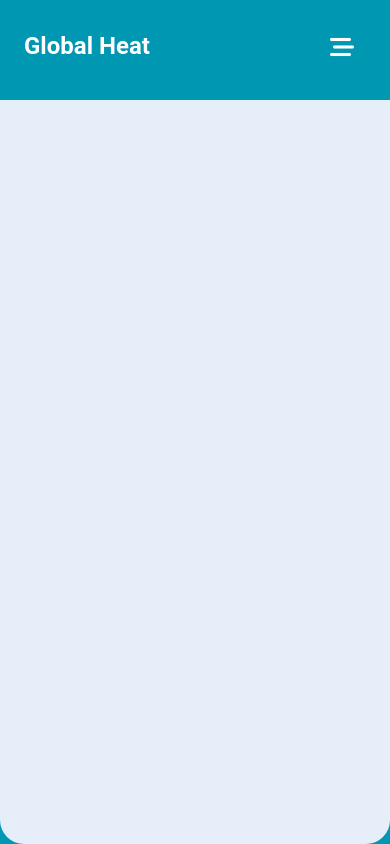
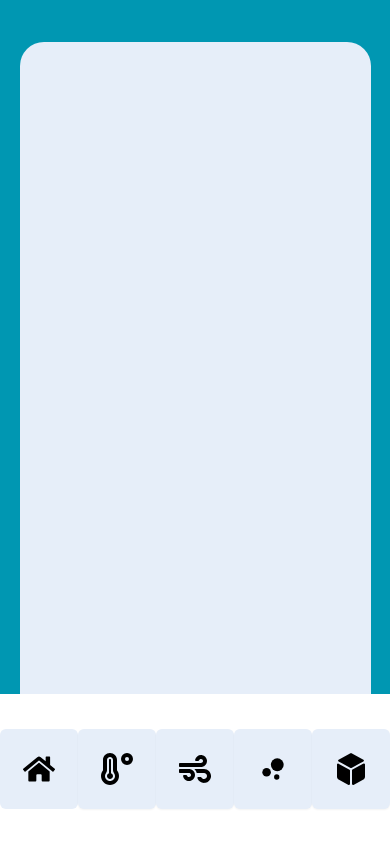
Before and after one commit to elisasalvatore/global-heat-dashboard, a React (Vite) app: page / in a window 390 px wide. Built offline with nearby package versions, Linux system fonts and the light colour scheme.

Commit message:
update: mobile-friendly sidebar layout

```diff
--- a/src/App.jsx
+++ b/src/App.jsx
@@ -1,12 +1,12 @@
 //components
-import { NavbarResponsive } from "./components/Navbar";
 import { DashboardSidebar } from "./components/Sidebar";
+import { SidebarMobile } from "./components/SidebarMobile";
 function App() {
 	return (
 		<div className="w-[100vw] h-[100vh] bg-blueCustom-base flex justify-center items-center">
-			<div className="w-full h-full lg:w-[90%] lg:h-[90%] bg-lightBackground lg:bg-[#f2f6fc] rounded-3xl flex">
-				<NavbarResponsive />
-				<DashboardSidebar />
+			<div className="w-[90%] h-[90%] bg-lightBackground lg:bg-[#f2f6fc] rounded-3xl flex">
+				<SidebarMobile />
+				<DashboardSidebar className="hidden md:inline" />
 			</div>
 		</div>
 	);
--- a/src/components/Navbar.jsx
+++ /dev/null
@@ -1,143 +0,0 @@
-import {
-	Collapse,
-	IconButton,
-	Navbar,
-	Typography,
-} from "@material-tailwind/react";
-import { FaBarsStaggered, FaXmark } from "react-icons/fa6";
-
-import React, { useState } from "react";
-
-function NavList() {
-	return (
-		<ul className="w-[100%] md:w-[60%] h-[92vh] bg-blueCustom-base flex flex-col justify-center items-center gap-6">
-			<Typography
-				as="li"
-				variant="h4"
-				color="white"
-				className="p-1 font-medium"
-			>
-				<a
-					href="#"
-					className="flex items-center hover:text-orangeCustom-base transition-colors"
-				>
-					Dashboard
-				</a>
-			</Typography>
-			<Typography
-				as="li"
-				variant="h4"
-				color="white"
-				className="p-1 font-medium"
-			>
-				<a
-					href="#"
-					className="flex items-center hover:text-orangeCustom-base transition-colors"
-				>
-					Temperature
-				</a>
-			</Typography>
-			<Typography
-				as="li"
-				variant="h4"
-				color="white"
-				className="p-1 font-medium"
-			>
-				<a
-					href="#"
-					className="flex items-center hover:text-orangeCustom-base transition-colors"
-				>
-					Carbon Dioxide
-				</a>
-			</Typography>
-			<Typography
-				as="li"
-				variant="h4"
-				color="white"
-				className="p-1 font-medium"
-			>
-				<a
-					href="#"
-					className="flex items-center hover:text-orangeCustom-base transition-colors"
-				>
-					Methane
-				</a>
-			</Typography>
-			<Typography
-				as="li"
-				variant="h4"
-				color="white"
-				className="p-1 font-medium"
-			>
-				<a
-					href="#"
-					className="flex items-center hover:text-orangeCustom-base transition-colors"
-				>
-					Nitrous Oxide
-				</a>
-			</Typography>
-			<Typography
-				as="li"
-				variant="h4"
-				color="white"
-				className="p-1 font-medium"
-			>
-				<a
-					href="#"
-					className="flex items-center hover:text-orangeCustom-base transition-colors"
-				>
-					Polar Ice
-				</a>
-			</Typography>
-		</ul>
-	);
-}
-
-export function NavbarResponsive() {
-	const [openNav, setOpenNav] = useState(false);
-
-	return (
-		<Navbar className="lg:hidden  h-[100px] p-6 rounded-none bg-blueCustom-base border-none shadow-none backdrop-saturate-0 backdrop-blur-none bg-opacity-100">
-			<div className="flex items-center justify-between">
-				<Typography
-					as="a"
-					href="#"
-					variant="h4"
-					className="mr-4 cursor-pointer py-1.5"
-				>
-					Global Heat
-				</Typography>
-
-				<IconButton
-					variant="text"
-					className="h-6 w-6 text-inherit hover:bg-transparent focus:bg-transparent active:bg-transparent"
-					ripple={false}
-					onClick={() => setOpenNav(!openNav)}
-				>
-					{openNav ? (
-						<>
-							<FaXmark
-								className="h-6 w-6 mr-6 cursor-pointer hover:text-orangeCustom-base"
-								strokeWidth={2}
-							/>
-						</>
-					) : (
-						<>
-							<FaBarsStaggered
-								className="h-6 w-6 mr-6 cursor-pointer hover:text-orangeCustom-base"
-								strokeWidth={2}
-							/>
-						</>
-					)}
-				</IconButton>
-			</div>
-
-			<Collapse
-				open={openNav}
-				className=" w-full md:w-[100vw] flex items-center justify-end"
-			>
-				<NavList />
-			</Collapse>
-		</Navbar>
-	);
-}
--- a/src/components/Sidebar.jsx
+++ b/src/components/Sidebar.jsx
@@ -5,49 +5,57 @@ import {
 	ListItemPrefix,
 	Typography,
 } from "@material-tailwind/react";
+//icons
+import { FaCloud, FaHome, FaWind } from "react-icons/fa";
+import { FaDiceD6, FaTemperatureHigh } from "react-icons/fa6";
+import { MdBubbleChart } from "react-icons/md";
 
 export function DashboardSidebar() {
 	return (
-		<Card className="h-full w-full hidden lg:inline lg:max-w-[18rem] 2xl:max-w-[20rem] p-4 shadow-xl shadow-blue-gray-900/5 rounded-none rounded-l-3xl">
+		<Card className="h-full w-full hidden md:inline md:max-w-[13rem] lg:max-w-[20rem] p-4 shadow-xl shadow-blue-gray-900/5 rounded-none rounded-l-3xl">
 			<div className="mb-2 p-4">
-				<Typography variant="h2" color="blue-gray">
+				<Typography
+					variant="h2"
+					color="blue-gray"
+					className="text-2xl lg:text-3xl"
+				>
 					Global Heat
 				</Typography>
 			</div>
-			<List className="text-xl">
-				<ListItem>
+			<List className="text-sm lg:text-xl">
+				<ListItem className="hover:text-blueCustom-base focus:text-blueCustom-base">
 					<ListItemPrefix>
-						{/* <PresentationChartBarIcon className="h-5 w-5" /> */}
+						<FaHome className="h-4 w-4 lg:w-5 lg:h-5" />
 					</ListItemPrefix>
 					Dashboard
 				</ListItem>
-				<ListItem>
+				<ListItem className="hover:text-blueCustom-base focus:text-blueCustom-base">
 					<ListItemPrefix>
-						{/* <ShoppingBagIcon className="h-5 w-5" /> */}
+						<FaTemperatureHigh className="h-4 w-4 lg:w-5 lg:h-5" />
 					</ListItemPrefix>
 					Temperature
 				</ListItem>
-				<ListItem>
+				<ListItem className="hover:text-blueCustom-base focus:text-blueCustom-base">
 					<ListItemPrefix>
-						{/* <InboxIcon className="h-5 w-5" /> */}
+						<FaWind className="h-4 w-4 lg:w-5 lg:h-5" />
 					</ListItemPrefix>
 					Carbon Dioxide
 				</ListItem>
-				<ListItem>
+				<ListItem className="hover:text-blueCustom-base focus:text-blueCustom-base">
 					<ListItemPrefix>
-						{/* <UserCircleIcon className="h-5 w-5" /> */}
+						<MdBubbleChart className="h-4 w-4 lg:w-5 lg:h-5" />
 					</ListItemPrefix>
 					Methane
 				</ListItem>
-				<ListItem>
+				<ListItem className="hover:text-blueCustom-base focus:text-blueCustom-base">
 					<ListItemPrefix>
-						{/* <Cog6ToothIcon className="h-5 w-5" /> */}
+						<FaCloud className="h-4 w-4 lg:w-5 lg:h-5" />
 					</ListItemPrefix>
 					Nitrous Oxide
 				</ListItem>
-				<ListItem>
+				<ListItem className="hover:text-blueCustom-base focus:text-blueCustom-base">
 					<ListItemPrefix>
-						{/* <PowerIcon className="h-5 w-5" /> */}
+						<FaDiceD6 className="h-4 w-4 lg:w-5 lg:h-5" />
 					</ListItemPrefix>
 					Polar Ice
 				</ListItem>
--- /dev/null
+++ b/src/components/SidebarMobile.jsx
@@ -0,0 +1,27 @@
+import React from "react";
+//icons
+import { FaHome, FaWind } from "react-icons/fa";
+import { FaDiceD6, FaTemperatureHigh } from "react-icons/fa6";
+import { MdBubbleChart } from "react-icons/md";
+
+export const SidebarMobile = () => {
+	return (
+		<div className="flex items-center justify-evenly md:hidden w-[100vw] h-[150px] absolute bottom-0 left-0 bg-white">
+			<div className="w-[80px] h-[80px] bg-lightBackground hover:bg-blueCustom-base hover:text-white focus:bg-blueCustom-base focus:text-white flex items-center justify-center rounded-md">
+				<FaHome className="w-8 h-8" />
+			</div>
+			<div className="w-[80px] h-[80px] bg-lightBackground hover:bg-blueCustom-base hover:text-white  focus:bg-blueCustom-base flex items-center justify-center rounded-md shadow-sm">
+				<FaTemperatureHigh className="w-8 h-8" />
+			</div>
+			<div className="w-[80px] h-[80px] bg-lightBackground hover:bg-blueCustom-base hover:text-white  focus:bg-blueCustom-base flex items-center justify-center rounded-md shadow-sm">
+				<FaWind className="w-8 h-8" />
+			</div>
+			<div className="w-[80px] h-[80px] bg-lightBackground hover:bg-blueCustom-base hover:text-white  focus:bg-blueCustom-base flex items-center justify-center rounded-md shadow-sm">
+				<MdBubbleChart className="w-8 h-8" />
+			</div>
+			<div className="w-[80px] h-[80px] bg-lightBackground hover:bg-blueCustom-base hover:text-white  focus:bg-blueCustom-base flex items-center justify-center rounded-md shadow-sm">
+				<FaDiceD6 className="w-8 h-8" />
+			</div>
+		</div>
+	);
+};
```
